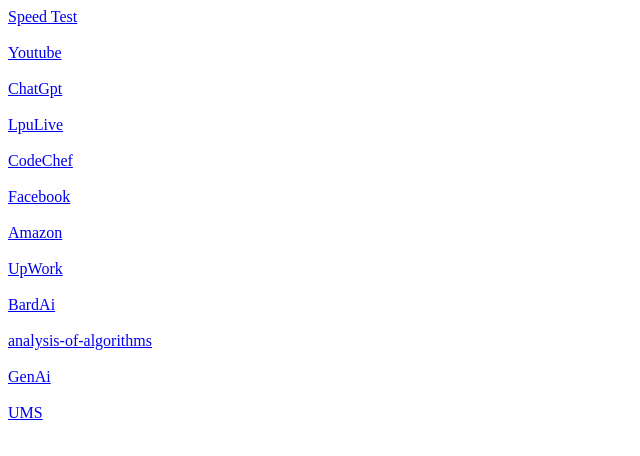
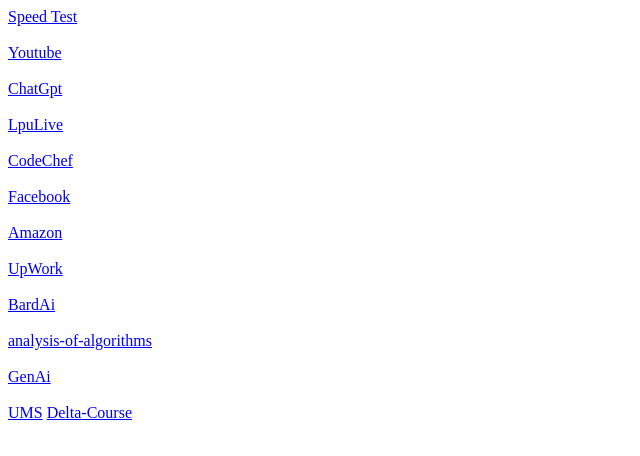
Before and after one commit to SaqibDar112/Bookmarks, a plain HTML site: page index.html in a window 1280 px wide. Shown: the whole page, without its empty margins (0-640 px from the left). Drawn offline with Linux system fonts and the light colour scheme.

Commit message:
Update index.html

```diff
--- a/index.html
+++ b/index.html
@@ -46,6 +46,7 @@
     <br>
     <br>
     <a target="_blank" href="https://ums.lpu.in/lpuums/">UMS</a>
+    <a target="_blank" href="https://drive.google.com/drive/folders/1vB6ra0uYfPYfeyEwGklfRbo61lsJEORK?fbclid=IwAR0rRoiY3L7gTQvvaMtJb">Delta-Course</a>
 </body>
 
 </html>
```
